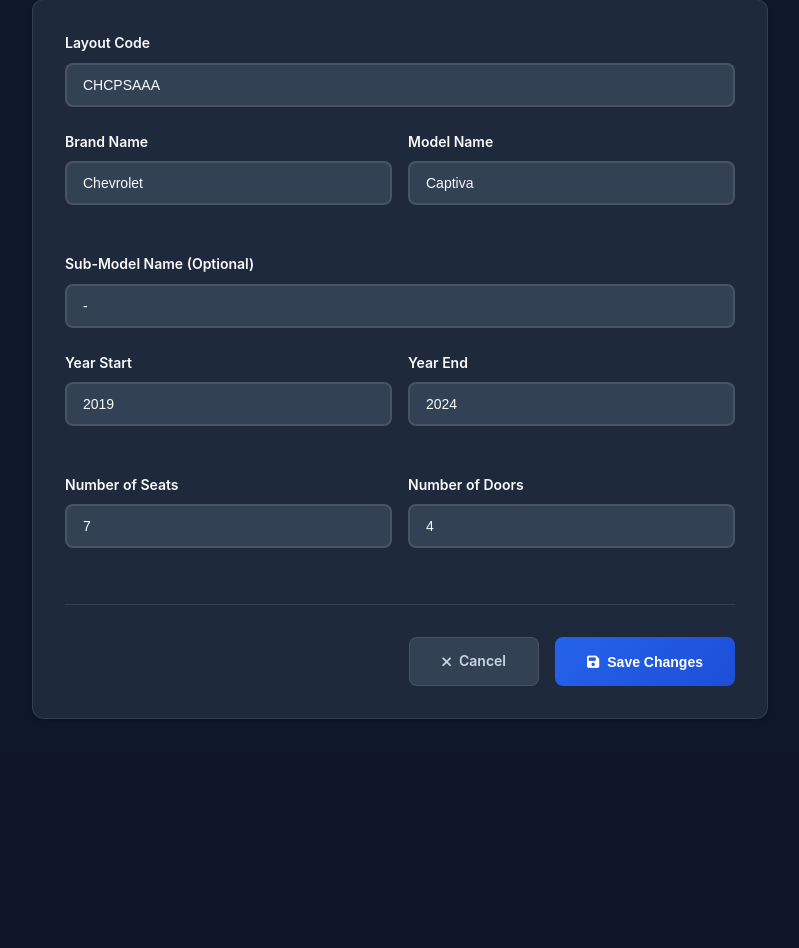
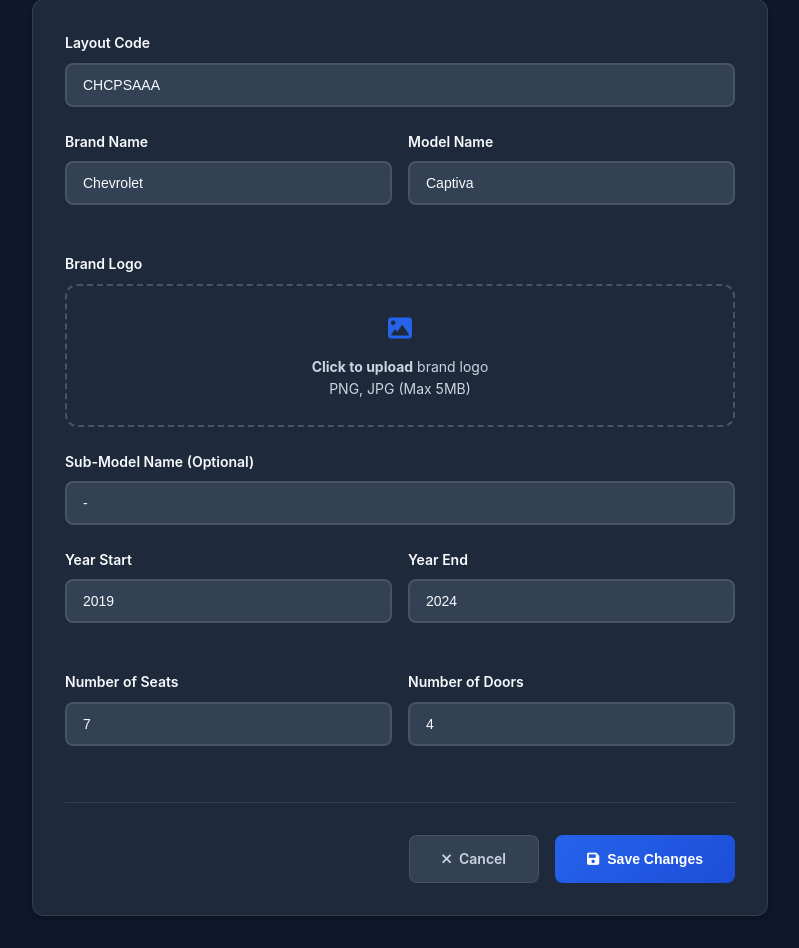
Before and after one commit to anish3464/Fabro-Leather-Portal, a Django app: page /edit-car/1/ in a window 1280 px wide. Shown: the part 252-1200 px from the top of the page, without its empty margins (240-1039 px from the left). Before the commit the page ends 971 px from the top, so only its background shows below. Run offline with Django 5.2, Linux system fonts and the light colour scheme; a user stored in the database is signed in; data comes from the database, SQL or seed files in the repository.

Commit message:
Add company logo everywhere and brand logo functionality

```diff
--- a/management/forms.py
+++ b/management/forms.py
@@ -5,6 +5,7 @@ from datetime import date
 class CarDetailsForm(forms.Form):
     layout_code = forms.CharField(label="Layout Code", max_length=100)
     brand_name = forms.CharField(label="Brand Name", max_length=100)
+    brand_logo = forms.ImageField(label="Brand Logo", required=False)
     model_name = forms.CharField(label="Model Name", max_length=100)
     sub_model_name = forms.CharField(label="Sub-Model Name", max_length=100, required=False,)
     year_start = forms.IntegerField(label="Year Start", min_value=1900, max_value=2100)
@@ -15,6 +16,7 @@ class CarDetailsForm(forms.Form):
     widgets = {
         'layout_code': forms.TextInput(attrs={'class': 'form-input'}),
         'brand_name': forms.TextInput(attrs={'class': 'form-input'}),
+        'brand_logo': forms.ClearableFileInput(attrs={'class': 'form-input'}),
         'model_name': forms.TextInput(attrs={'class': 'form-input'}),
         'sub_model_name': forms.TextInput(attrs={'class': 'form-input'}),
         'year_start': forms.NumberInput(attrs={'class': 'form-input'}),
--- a/management/models.py
+++ b/management/models.py
@@ -8,6 +8,7 @@ import datetime
 
 class Brand(models.Model):
     name = models.CharField(max_length=100, unique=True)
+    logo = models.ImageField(upload_to='brand_logos/', blank=True, null=True)
 
     def __str__(self):
         return self.name
--- a/management/templates/management/edit_car_detail.html
+++ b/management/templates/management/edit_car_detail.html
@@ -101,6 +101,79 @@
             box-shadow: 0 0 0 3px rgba(37, 99, 235, 0.1);
         }
 
+        .file-upload-area {
+            border: 2px dashed rgba(255, 255, 255, 0.2);
+            border-radius: 12px;
+            padding: 1.5rem;
+            text-align: center;
+            transition: all 0.3s ease;
+            cursor: pointer;
+            position: relative;
+            overflow: hidden;
+        }
+
+        body.light-mode .file-upload-area {
+            border-color: #cbd5e1;
+        }
+
+        .file-upload-area:hover {
+            border-color: var(--primary-color);
+            background-color: rgba(37, 99, 235, 0.05);
+        }
+
+        .file-upload-icon {
+            font-size: 1.5rem;
+            color: var(--primary-color);
+            margin-bottom: 0.5rem;
+        }
+
+        .file-upload-text {
+            color: var(--dark-text-secondary);
+            font-size: 0.875rem;
+        }
+
+        body.light-mode .file-upload-text {
+            color: var(--light-text-secondary);
+        }
+
+        .file-input {
+            position: absolute;
+            top: 0;
+            left: 0;
+            width: 100%;
+            height: 100%;
+            opacity: 0;
+            cursor: pointer;
+        }
+
+        .brand-logo-preview {
+            max-width: 100px;
+            max-height: 100px;
+            margin-top: 0.5rem;
+            border-radius: 8px;
+            border: 1px solid rgba(255, 255, 255, 0.1);
+        }
+
+        body.light-mode .brand-logo-preview {
+            border-color: #e2e8f0;
+        }
+
+        .current-logo {
+            margin-bottom: 1rem;
+            text-align: center;
+        }
+
+        .current-logo img {
+            max-width: 120px;
+            max-height: 80px;
+            border-radius: 8px;
+            border: 1px solid rgba(255, 255, 255, 0.1);
+        }
+
+        body.light-mode .current-logo img {
+            border-color: #e2e8f0;
+        }
+
         .btn-group {
             display: flex;
             gap: 1rem;
@@ -195,7 +268,7 @@
             <p class="page-subtitle">Update vehicle configuration and specifications</p>
         </div>
 
-        <form method="POST" class="form-container">
+        <form method="POST" enctype="multipart/form-data" class="form-container">
             {% csrf_token %}
 
             <div class="form-group full-width">
@@ -219,6 +292,27 @@
                            placeholder="e.g., X5, C-Class"
                            value="{{ form.model_name.value|default:'' }}" required>
                 </div>
+            </div>
+
+            <div class="form-group">
+                <label class="form-label">Brand Logo</label>
+                {% if existing_logo %}
+                    <div class="current-logo">
+                        <p style="color: var(--dark-text-secondary); font-size: 0.875rem; margin-bottom: 0.5rem;">Current Logo:</p>
+                        <img src="{{ existing_logo.url }}" alt="Current brand logo">
+                    </div>
+                {% endif %}
+                <div class="file-upload-area">
+                    <div class="file-upload-icon">
+                        <i class="fas fa-image"></i>
+                    </div>
+                    <div class="file-upload-text">
+                        <strong>Click to upload</strong> {% if existing_logo %}new{% endif %} brand logo<br>
+                        PNG, JPG (Max 5MB)
+                    </div>
+                    <input type="file" name="brand_logo" class="file-input" accept="image/*" id="brandLogoInput">
+                </div>
+                <img id="logoPreview" class="brand-logo-preview" style="display: none;">
             </div>
 
             <div class="form-group">
@@ -274,6 +368,23 @@
     </div>
 
     <script>
+        // Logo preview functionality
+        document.getElementById('brandLogoInput').addEventListener('change', function(e) {
+            const file = e.target.files[0];
+            const preview = document.getElementById('logoPreview');
+
+            if (file) {
+                const reader = new FileReader();
+                reader.onload = function(e) {
+                    preview.src = e.target.result;
+                    preview.style.display = 'block';
+                };
+                reader.readAsDataURL(file);
+            } else {
+                preview.style.display = 'none';
+            }
+        });
+
         // Add active nav state
         document.addEventListener('DOMContentLoaded', function() {
             const vehicleLink = document.querySelector('a[href="{% url 'add_car_details' %}"]');
--- a/management/views.py
+++ b/management/views.py
@@ -42,10 +42,11 @@ def add_car_details(request):
     conflicting_car = None
 
     if request.method == "POST":
-        form = CarDetailsForm(request.POST)
+        form = CarDetailsForm(request.POST, request.FILES)
         if form.is_valid():
             layout_code = form.cleaned_data["layout_code"]
             brand_name = form.cleaned_data["brand_name"]
+            brand_logo = form.cleaned_data.get("brand_logo")
             model_name = form.cleaned_data["model_name"]
             sub_model_name = form.cleaned_data["sub_model_name"] or '-'
             year_start = form.cleaned_data["year_start"]
@@ -53,7 +54,13 @@ def add_car_details(request):
             number_of_seats = form.cleaned_data["number_of_seats"]
             number_of_doors = form.cleaned_data["number_of_doors"]
 
-            brand, _ = Brand.objects.get_or_create(name=brand_name)
+            brand, created = Brand.objects.get_or_create(name=brand_name)
+
+            # Update brand logo if provided
+            if brand_logo:
+                brand.logo = brand_logo
+                brand.save()
+
             model, _ = Model.objects.get_or_create(brand=brand, name=model_name)
             sub_model, _ = SubModel.objects.get_or_create(model=model, name=sub_model_name)
 
@@ -114,6 +121,7 @@ def add_car_details(request):
                         "layout_code": year_range.layout_code,
                         "id": year_range.id,
                         "brand": brand.name,
+                        "brand_logo": brand.logo,
                         "model": model.name,
                         "sub_model": sub_model.name,
                         "year_start": year_range.year_start,
@@ -142,6 +150,7 @@ def car_details(request):
                         "layout_code": year_range.layout_code,
                         "id": year_range.id,
                         "brand": brand.name,
+                        "brand_logo": brand.logo,
                         "model": model.name,
                         "sub_model": sub_model.name,
                         "year_start": year_range.year_start,
@@ -170,6 +179,7 @@ def delete_car_detail(request, year_range_id):
 @login_required
 def edit_car_detail(request, car_id):
     year_range = get_object_or_404(YearRange, id=car_id)
+    existing_logo = year_range.sub_model.model.brand.logo
 
     # Prepopulate form values
     initial_data = {
@@ -184,10 +194,11 @@ def edit_car_detail(request, car_id):
     }
 
     if request.method == "POST":
-        form = CarDetailsForm(request.POST)
+        form = CarDetailsForm(request.POST, request.FILES)
         if form.is_valid():
             layout_code = form.cleaned_data["layout_code"].strip()
             brand_name = form.cleaned_data["brand_name"].strip()
+            brand_logo = form.cleaned_data.get("brand_logo")
             model_name = form.cleaned_data["model_name"].strip()
             sub_model_name = form.cleaned_data["sub_model_name"].strip() or '-'
             year_start = form.cleaned_data["year_start"]
@@ -201,9 +212,16 @@ def edit_car_detail(request, car_id):
                 return render(request, 'management/edit_car_detail.html', {
                     'form': form,
                     'car_id': car_id,
+                    'existing_logo': existing_logo,
                 })
 
             brand, _ = Brand.objects.get_or_create(name=brand_name)
+
+            # Update brand logo if provided
+            if brand_logo:
+                brand.logo = brand_logo
+                brand.save()
+
             model, _ = Model.objects.get_or_create(brand=brand, name=model_name)
 
             sub_model = None
@@ -233,6 +251,7 @@ def edit_car_detail(request, car_id):
     return render(request, 'management/edit_car_detail.html', {
         'form': form,
         'car_id': car_id,
+        'existing_logo': existing_logo,
     })
 
 
```
Also changed, not shown: management/templates/management/add_car_details.html (+99 -31 lines), management/templates/management/car_details.html (+26 -14 lines), management/templates/management/login.html (+15 -10 lines).
